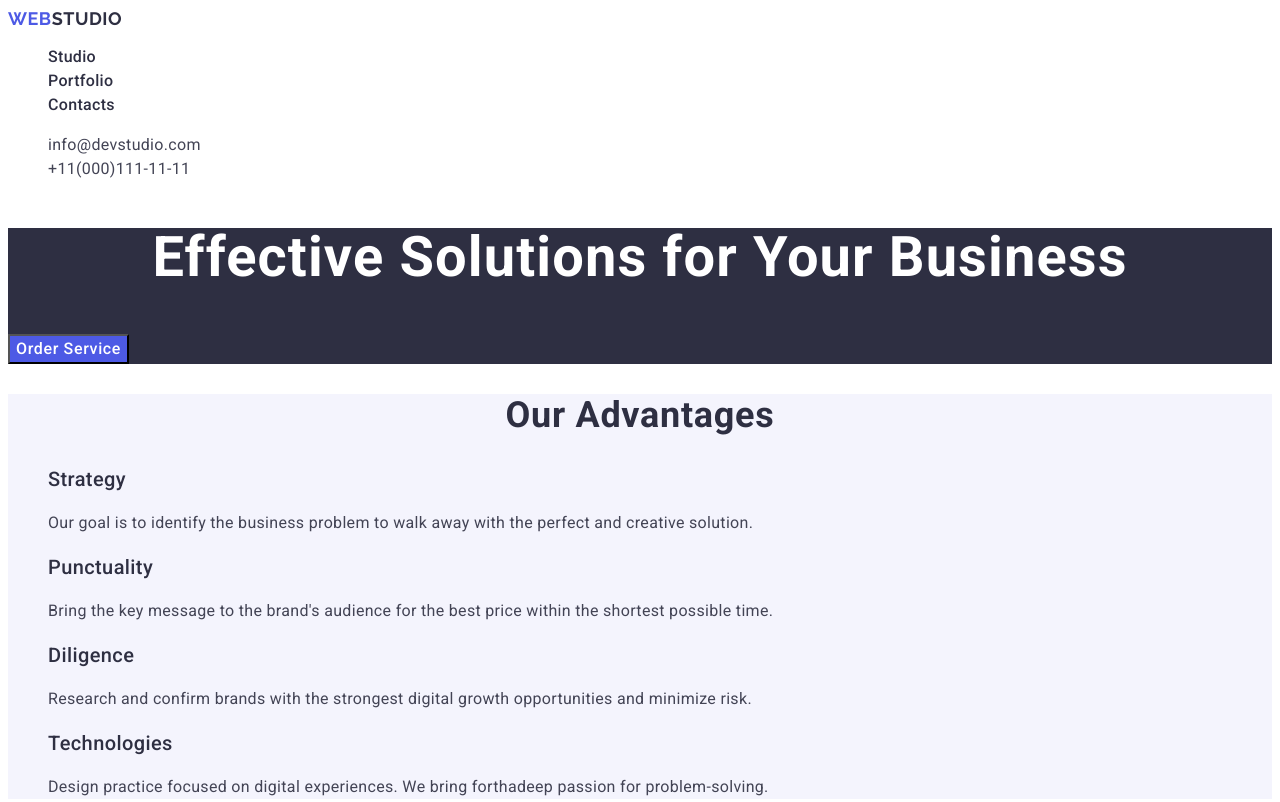
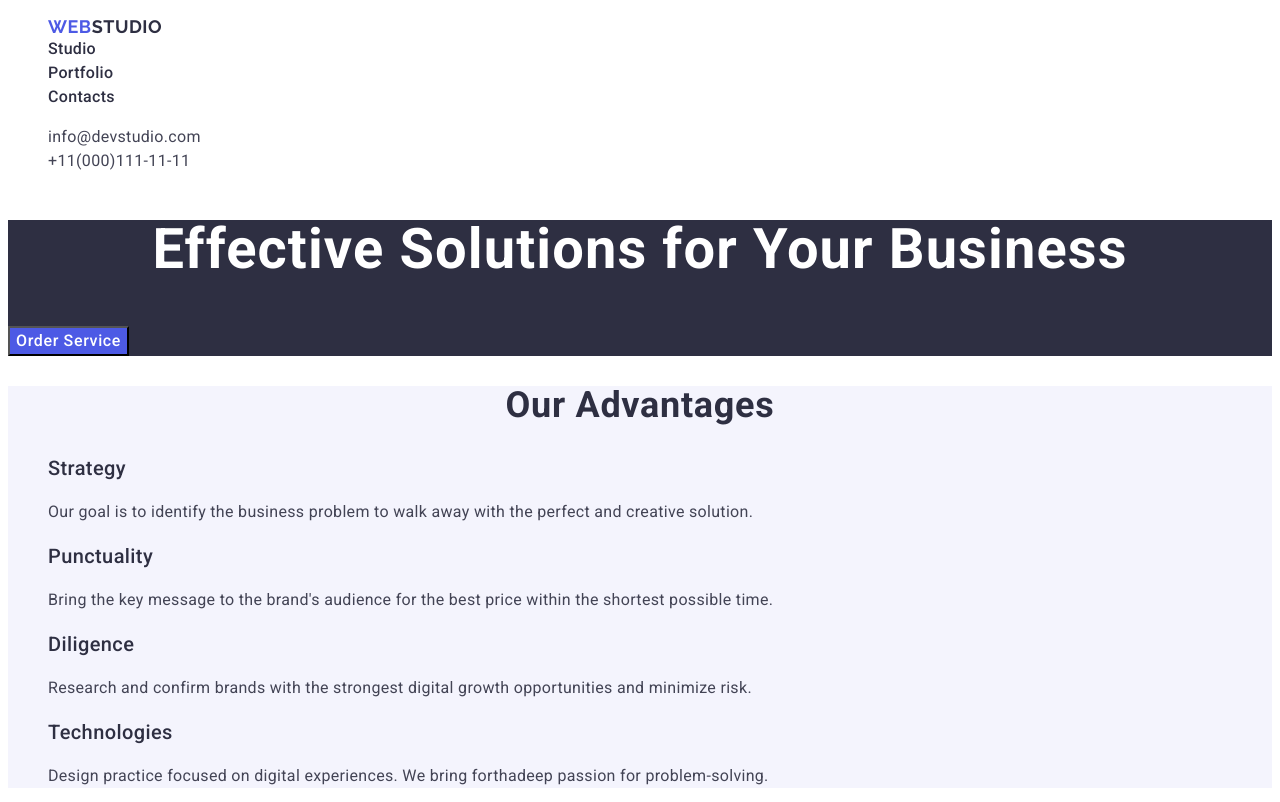
Before and after one commit to Anfisa2303/goit-markup-hw-02, a plain HTML site: page index.html in a window 1280 px wide. Shown: the top 802 px of the page. Drawn offline with Linux system fonts and the light colour scheme.

Commit message:
homework

```diff
--- a/css/styles.css
+++ b/css/styles.css
@@ -138,7 +138,7 @@ line-height: 1.2;
     letter-spacing:0.02em;
     text-transform: capitalize;
     color: #2e2f42;
-    line-height: 1.2;
+    line-height: 1.11;
 
 }
 .feature-title{
--- a/index.html
+++ b/index.html
@@ -15,13 +15,11 @@
   <body>
     <header>
      <nav class="main-nav">
-       <a href="./index.html" class='logo'>
-        Web<span class="logo-black">Studio</span>
-      </a>
-       <ul class="nav-list">
+      <ul class="nav-list">
+        <a href="./index.html" class='logo'>Web<span class="logo-black">Studio</span></a>
         <li><a href="./Studio.html" class="nav-link">Studio</a></li>
-        <li><a href="./Portfolio.html"  class="nav-link">Portfolio</a></li>
-        <li><a href="./Contacts.html" class="nav-link">Contacts</a></li>
+        <li><a href=""  class="nav-link">Portfolio</a></li>
+        <li><a href="" class="nav-link">Contacts</a></li>
        </ul>
          </nav>
          <address class="contact-address">
```
